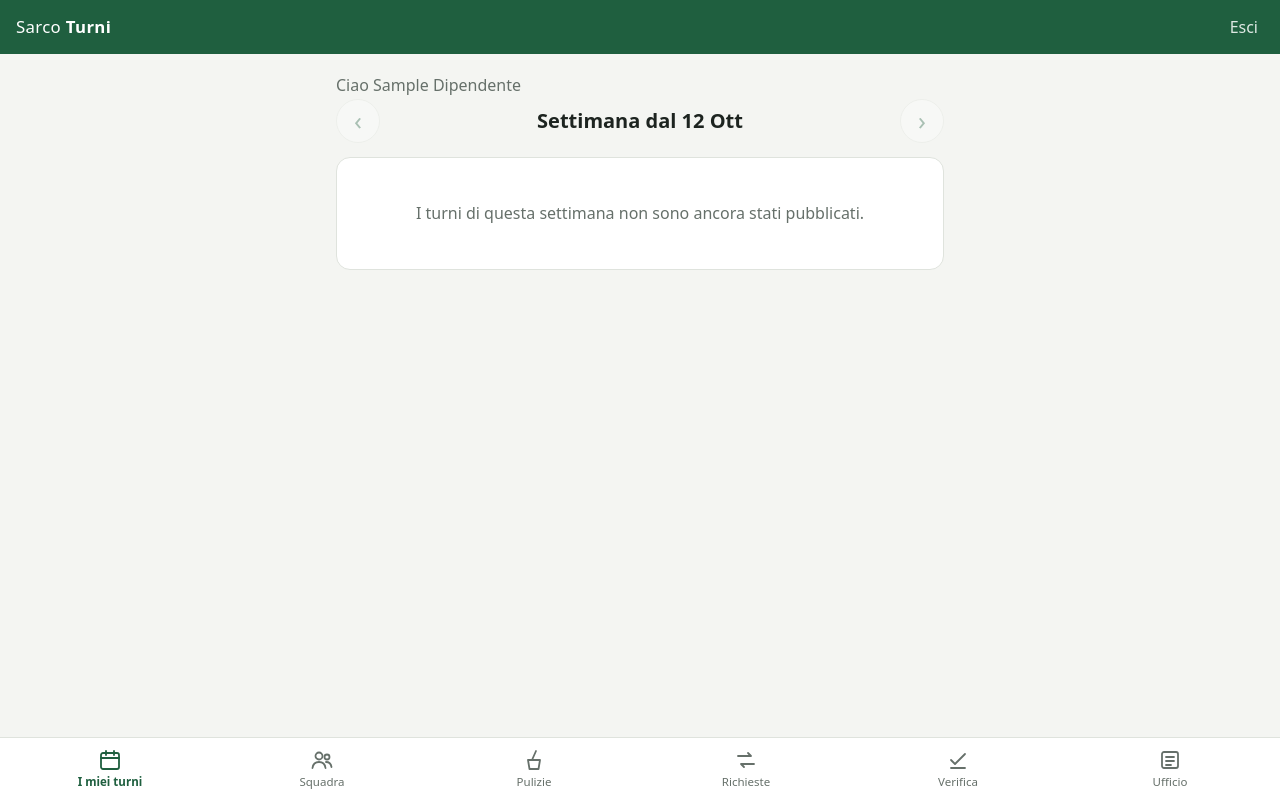
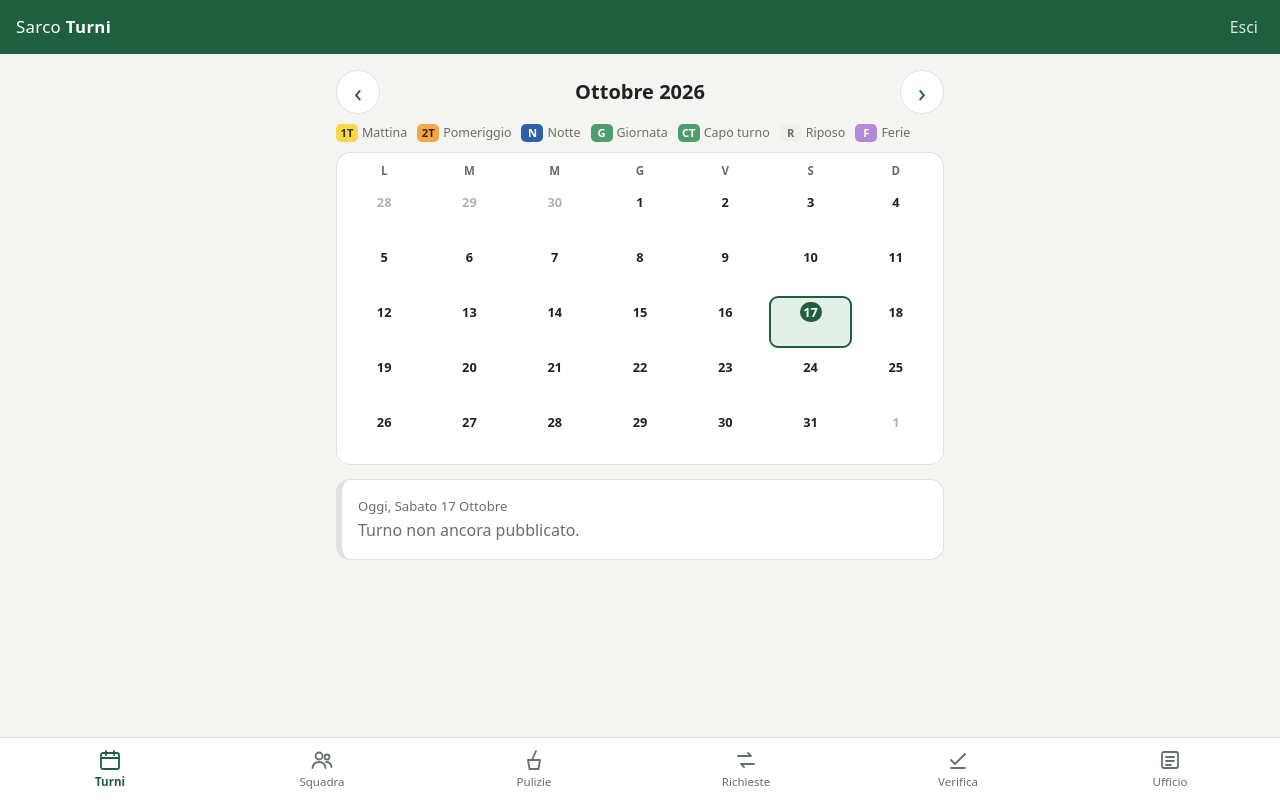
Before and after one commit to giuliaspann/Sarco-4.0, a Django app: page /turni/miei/ in a window 1280 px wide. Run offline with Django 5.2, Linux system fonts and the light colour scheme; a user stored in the database is signed in; tables that the repository leaves empty hold one stand-in row (values such as "Sample post"); data that the repository does not hold is empty.

Commit message:
Turni: calendario mensile, niente scorrimenti laterali sul telefono
- I miei turni diventa un calendario del mese con sigle colorate per fascia e il
  dettaglio del giorno toccato (con chi lavori, pulizie, chiedi cambio)
- filtri e menu ufficio come barra a segmenti su una riga / griglia 2x2
- anteprima dell'import a schede sul telefono invece della tabella larga

Co-Authored-By: Claude Opus 5.5 <noreply@anthropic.com>

```diff
--- a/turni/static/turni/app.css
+++ b/turni/static/turni/app.css
@@ -43,6 +43,9 @@
 html { -webkit-text-size-adjust: 100%; }
 body {
   margin: 0;
+  /* sul telefono si scorre solo in verticale */
+  overflow-x: hidden;
+  overflow-wrap: anywhere;
   background: var(--sfondo);
   color: var(--testo);
   font: 16px/1.4 system-ui, -apple-system, "Segoe UI", Roboto, sans-serif;
@@ -162,8 +165,17 @@ body.larga .pagina { max-width: 1200px; }
 .conteggio.completo { background: var(--ok); color: #fff; }
 .conteggio.da-vedere { background: var(--imp2); }
 
-.filtri { display: flex; gap: 6px; overflow-x: auto; margin-top: 10px; padding-bottom: 2px; }
-.filtri a { white-space: nowrap; padding: 7px 12px; border-radius: 99px; background: var(--carta); border: 1px solid var(--bordo); text-decoration: none; color: var(--testo); font-size: .88rem; }
+/* barra a segmenti: tutti i pulsanti su una riga, larghezze uguali, niente buchi */
+.filtri {
+  display: grid; grid-auto-flow: column; grid-auto-columns: minmax(0, 1fr); gap: 3px; margin-top: 10px;
+  padding: 3px; border-radius: 12px; background: var(--altro); border: 1px solid var(--bordo);
+}
+.filtri.due { grid-auto-flow: row; grid-template-columns: 1fr 1fr; }
+.filtri.due a:last-child:nth-child(odd) { grid-column: span 2; }
+.filtri a {
+  text-align: center; padding: 8px 4px; border-radius: 9px; text-decoration: none; color: var(--testo);
+  font-size: .88rem; font-weight: 600; border: 0; background: transparent;
+}
 .filtri a.attivo { background: var(--primario); border-color: var(--primario); color: #fff; }
 @media (prefers-color-scheme: dark) { .filtri a.attivo { color: #10261a; } }
 
@@ -192,7 +204,7 @@ input[type=text], input[type=password], input[type=date], input[type=file], sele
 .azioni { display: flex; gap: 6px; flex: none; }
 
 .conferma { display: flex; gap: 10px; justify-content: flex-end; margin-bottom: 12px; }
-.tabella-scorre { overflow-x: auto; background: var(--carta); border: 1px solid var(--bordo); border-radius: var(--raggio); margin-bottom: 14px; }
+.tabella-scorre { background: var(--carta); border: 1px solid var(--bordo); border-radius: var(--raggio); margin-bottom: 14px; }
 .tabella { border-collapse: collapse; font-size: .82rem; width: 100%; }
 .tabella th, .tabella td { padding: 6px 8px; border-bottom: 1px solid var(--bordo); text-align: left; white-space: nowrap; }
 .tabella thead th { position: sticky; top: 0; background: var(--carta); }
@@ -248,3 +260,49 @@ body.accesso .menu { display: none; }
 .riga-form > * { flex: 1; }
 .giorno .cambia { font-size: .8rem; text-decoration: none; padding: 6px 10px; border-radius: 8px; border: 1px solid var(--bordo); white-space: nowrap; }
 textarea { width: 100%; font: inherit; padding: 10px 12px; border-radius: 10px; border: 1px solid var(--bordo); background: var(--sfondo); color: var(--testo); }
+
+/* Anteprima turni sul telefono: una scheda per dipendente invece della tabella larga */
+@media (max-width: 760px) {
+  .tabella, .tabella tbody, .tabella tr, .tabella th, .tabella td { display: block; }
+  .tabella thead { display: none; }
+  .tabella tr { padding: 10px 12px; border-bottom: 1px solid var(--bordo); display: flex; flex-wrap: wrap; gap: 4px; }
+  .tabella tbody th { flex: 1 1 100%; border: 0; padding: 0 0 4px; white-space: normal; }
+  .tabella td { border: 0; border-radius: 6px; padding: 3px 7px; white-space: normal; font-size: .78rem; background: var(--altro); }
+  .tabella td::before { content: attr(data-giorno) " "; font-weight: 700; }
+}
+
+/* ------------------------------------------------ calendario */
+.f-mattina { background: #f6d84a; color: #3d3200; }
+.f-pomeriggio { background: #f4a64a; color: #3f2300; }
+.f-notte { background: #2f5fa8; color: #fff; }
+.f-giorno { background: #4f9c6c; color: #fff; }
+.f-riposo { background: var(--altro); color: var(--tenue); }
+.f-ferie { background: #b48ad8; color: #fff; }
+
+.naviga.mese { margin-bottom: 10px; }
+.legenda { list-style: none; padding: 0; margin: 0 0 10px; display: flex; flex-wrap: wrap; gap: 4px 10px; font-size: .78rem; color: var(--tenue); }
+.legenda li { display: flex; align-items: center; gap: 4px; }
+.legenda i { font-style: normal; font-weight: 700; font-size: .7rem; min-width: 22px; text-align: center; padding: 1px 3px; border-radius: 5px; }
+
+.calendario { background: var(--carta); border: 1px solid var(--bordo); border-radius: var(--raggio); padding: 6px; margin-bottom: 14px; }
+.cal-testa, .cal-riga { display: grid; grid-template-columns: repeat(7, minmax(0, 1fr)); gap: 3px; }
+.cal-testa span { text-align: center; font-size: .72rem; font-weight: 700; color: var(--tenue); padding: 4px 0; }
+.cal-riga { margin-top: 3px; }
+.cal-giorno {
+  display: flex; flex-direction: column; align-items: center; gap: 2px; padding: 4px 0 5px;
+  border-radius: 9px; text-decoration: none; color: var(--testo); min-height: 52px; border: 2px solid transparent;
+}
+.cal-giorno.fuori { opacity: .35; }
+.cal-giorno.oggi .cal-num { background: var(--primario); color: #fff; border-radius: 99px; }
+.cal-giorno.scelto { border-color: var(--primario); background: var(--primario-chiaro); }
+.cal-num { font-size: .8rem; font-weight: 600; min-width: 22px; text-align: center; line-height: 20px; }
+.cal-sigla { font-size: .78rem; font-weight: 800; border-radius: 6px; width: 86%; text-align: center; padding: 3px 0; }
+
+.dettaglio-giorno { border-left-width: 6px; }
+.f-mattina-bordo { border-left-color: #f6d84a; }
+.f-pomeriggio-bordo { border-left-color: #f4a64a; }
+.f-notte-bordo { border-left-color: #2f5fa8; }
+.f-giorno-bordo { border-left-color: #4f9c6c; }
+.f-ferie-bordo { border-left-color: #b48ad8; }
+h2.grande { font-size: 1.2rem; margin: 2px 0 6px; }
+.azioni-giorno { display: grid; gap: 8px; margin-top: 10px; }
--- a/turni/templates/turni/_ufficio_menu.html
+++ b/turni/templates/turni/_ufficio_menu.html
@@ -1,9 +1,9 @@
 {% with n=request.resolver_match.url_name %}
-<div class="filtri">
+<div class="filtri due">
   {% if nav_responsabile %}<a href="{% url 'turni:ufficio_richieste' %}" class="{% if n == 'ufficio_richieste' %}attivo{% endif %}">Richieste{% if nav_da_approvare %} ({{ nav_da_approvare }}){% endif %}</a>{% endif %}
   {% if user.is_staff %}
   <a href="{% url 'turni:importa' %}" class="{% if n == 'importa' or n == 'anteprima' %}attivo{% endif %}">Carica turni</a>
-  <a href="{% url 'turni:dipendenti' %}" class="{% if n == 'dipendenti' %}attivo{% endif %}">Dipendenti e PIN</a>
+  <a href="{% url 'turni:dipendenti' %}" class="{% if n == 'dipendenti' %}attivo{% endif %}">Dipendenti</a>
   <a href="{% url 'admin:turni_elementopulizia_changelist' %}">Mezzi e zone</a>
   {% endif %}
 </div>
--- a/turni/templates/turni/base.html
+++ b/turni/templates/turni/base.html
@@ -32,7 +32,7 @@
   <nav class="menu">
     {% if nav_dipendente %}
       <a href="{% url 'turni:miei_turni' %}" class="{% if request.resolver_match.url_name == 'miei_turni' %}attivo{% endif %}">
-        <svg viewBox="0 0 24 24"><rect x="3" y="5" width="18" height="16" rx="2"/><path d="M3 10h18M8 3v4M16 3v4"/></svg>I miei turni</a>
+        <svg viewBox="0 0 24 24"><rect x="3" y="5" width="18" height="16" rx="2"/><path d="M3 10h18M8 3v4M16 3v4"/></svg>Turni</a>
     {% endif %}
     <a href="{% url 'turni:squadra' %}" class="{% if request.resolver_match.url_name == 'squadra' %}attivo{% endif %}">
       <svg viewBox="0 0 24 24"><circle cx="9" cy="8" r="3.5"/><path d="M2.5 20c.5-4 3-6 6.5-6s6 2 6.5 6"/><circle cx="17" cy="9" r="2.5"/><path d="M16 14c3 0 5 1.6 5.5 5"/></svg>Squadra</a>
--- a/turni/templates/turni/miei_turni.html
+++ b/turni/templates/turni/miei_turni.html
@@ -1,50 +1,56 @@
 {% extends 'turni/base.html' %}
-{% block titolo %}I miei turni{% endblock %}
+{% block titolo %}Turni{% endblock %}
 {% block contenuto %}
-<div class="intestazione">
-  <p class="tenue">Ciao {{ dip.nome_breve }}</p>
-  <div class="naviga">
-    <a class="freccia {% if not esiste_prec %}spento{% endif %}" href="?settimana={{ prec|date:'Y-m-d' }}" aria-label="Settimana precedente">‹</a>
-    <h1>Settimana dal {{ lunedi|date:'j M' }}</h1>
-    <a class="freccia {% if not esiste_succ %}spento{% endif %}" href="?settimana={{ succ|date:'Y-m-d' }}" aria-label="Settimana successiva">›</a>
-  </div>
+<div class="naviga mese">
+  <a class="freccia" href="?mese={{ mese_prec }}" aria-label="Mese precedente">‹</a>
+  <h1>{{ primo|date:'F Y'|capfirst }}</h1>
+  <a class="freccia" href="?mese={{ mese_succ }}" aria-label="Mese successivo">›</a>
 </div>
 
-{% if not settimana %}
-  <div class="vuoto"><p>I turni di questa settimana non sono ancora stati pubblicati.</p></div>
-{% else %}
-  <ol class="giorni">
-  {% for g in giorni %}
-    <li class="giorno {% if g.oggi %}oggi{% endif %} {{ g.turno.colore|default:'off' }}">
-      <div class="data">
-        <span class="dow">{{ g.data|date:'D' }}</span>
-        <span class="num">{{ g.data|date:'j' }}</span>
-      </div>
-      <div class="dettaglio">
-        {% if g.turno %}
-          <strong>{{ g.turno.descrizione }}</strong>
-          {% if g.turno.nota_modifica %}<span class="tenue piccolo">{{ g.turno.nota_modifica }}</span>{% endif %}
-          {% if g.colleghi %}
-            <span class="tenue piccolo">con {% for c in g.colleghi %}{{ c.dipendente.nome_breve }}{% if not forloop.last %}, {% endif %}{% endfor %}</span>
-          {% endif %}
-        {% else %}
-          <span class="tenue">—</span>
-        {% endif %}
-      </div>
-      {% if g.oggi %}<span class="etichetta">Oggi</span>
-      {% elif g.futuro and g.turno %}<a class="cambia" href="{% url 'turni:nuovo_cambio' %}?giorno={{ g.data|date:'Y-m-d' }}">Cambia</a>{% endif %}
-    </li>
+<ul class="legenda">
+  <li><i class="f-mattina">1T</i>Mattina</li>
+  <li><i class="f-pomeriggio">2T</i>Pomeriggio</li>
+  <li><i class="f-notte">N</i>Notte</li>
+  <li><i class="f-giorno">G</i>Giornata</li>
+  <li><i class="f-giorno">CT</i>Capo turno</li>
+  <li><i class="f-riposo">R</i>Riposo</li>
+  <li><i class="f-ferie">F</i>Ferie</li>
+</ul>
+
+<div class="calendario">
+  <div class="cal-testa">{% for g in 'LMMGVSD' %}<span>{{ g }}</span>{% endfor %}</div>
+  {% for settimana in settimane %}
+  <div class="cal-riga">
+    {% for c in settimana %}
+      <a href="?giorno={{ c.data|date:'Y-m-d' }}"
+         class="cal-giorno{% if c.data.month != primo.month %} fuori{% endif %}{% if c.data == oggi %} oggi{% endif %}{% if c.data == scelto %} scelto{% endif %}">
+        <span class="cal-num">{{ c.data.day }}</span>
+        {% if c.turno %}<span class="cal-sigla {{ c.turno.classe_fascia }}">{{ c.turno.sigla }}</span>{% endif %}
+      </a>
+    {% endfor %}
+  </div>
   {% endfor %}
-  </ol>
+</div>
 
-  {% if note %}
-  <section class="scheda">
-    <h2>Note per te</h2>
-    <ul class="note">{% for n in note %}<li>{{ n.testo }}</li>{% endfor %}</ul>
-  </section>
+<section class="scheda dettaglio-giorno {% if turno %}{{ turno.classe_fascia }}-bordo{% endif %}">
+  <p class="tenue piccolo">{% if scelto == oggi %}Oggi, {% endif %}{{ scelto|date:'l j F'|capfirst }}</p>
+  {% if turno %}
+    <h2 class="grande">{{ turno.descrizione }}</h2>
+    {% if turno.nota_modifica %}<p class="tenue piccolo">{{ turno.nota_modifica }}</p>{% endif %}
+    {% if colleghi %}<p>Con: {% for c in colleghi %}{{ c.dipendente.nome_breve }}{% if not forloop.last %}, {% endif %}{% endfor %}</p>{% endif %}
+    <div class="azioni-giorno">
+      {% if scelto == oggi and turno.lavora %}<a class="bottone pieno" href="{% url 'turni:pulizie' %}">Pulizie di fine turno</a>{% endif %}
+      {% if scelto > oggi %}<a class="bottone" href="{% url 'turni:nuovo_cambio' %}?giorno={{ scelto|date:'Y-m-d' }}">Chiedi cambio</a>{% endif %}
+    </div>
+  {% else %}
+    <p class="tenue">Turno non ancora pubblicato.</p>
   {% endif %}
-  {% if dip.tutor %}
-  <p class="tenue piccolo centrato">I tuoi tutor: {{ dip.tutor|title }}</p>
-  {% endif %}
+</section>
+
+{% if note %}
+<section class="scheda">
+  <h2>Note per te</h2>
+  <ul class="note">{% for n in note %}<li>{{ n.testo }}</li>{% endfor %}</ul>
+</section>
 {% endif %}
 {% endblock %}
--- a/turni/templates/turni/ufficio_anteprima.html
+++ b/turni/templates/turni/ufficio_anteprima.html
@@ -24,7 +24,7 @@
         {% if r.nuovo %}<span class="etichetta">nuovo</span>{% elif r.come %}<span class="tenue piccolo">= {{ r.come }}</span>{% endif %}
       </th>
       {% for t in r.turni %}
-        <td class="{{ t.colore }}" title="{{ t.codice }}">{{ t.descrizione }}</td>
+        <td class="{{ t.colore }}" title="{{ t.codice }}" data-giorno="{% cycle 'Lun' 'Mar' 'Mer' 'Gio' 'Ven' 'Sab' 'Dom' %}">{{ t.descrizione }}</td>
       {% endfor %}
     </tr>
   {% endfor %}
--- a/turni/views.py
+++ b/turni/views.py
@@ -61,41 +61,64 @@ def home(request):
 
 @login_required
 def miei_turni(request):
+    """Calendario del mese: una sigla colorata per giorno, sotto il dettaglio del giorno scelto."""
     dip = dipendente_di(request)
     if dip is None:
         return render(request, 'turni/nessun_dipendente.html')
     oggi = timezone.localdate()
-    lunedi = leggi_data(request.GET.get('settimana'), oggi - timedelta(days=oggi.weekday()))
-    lunedi -= timedelta(days=lunedi.weekday())
-    settimana = Settimana.objects.filter(lunedi=lunedi, pubblicata=True).first()
+    scelto = leggi_data(request.GET.get('giorno'), oggi)
+    primo = scelto.replace(day=1)
+    if request.GET.get('mese'):
+        try:
+            anno, mese = map(int, request.GET['mese'].split('-'))
+            primo = date(anno, mese, 1)
+            if (scelto.year, scelto.month) != (anno, mese):
+                scelto = oggi if (oggi.year, oggi.month) == (anno, mese) else primo
+        except ValueError:
+            pass
+    ultimo = (primo + timedelta(days=32)).replace(day=1) - timedelta(days=1)
+    inizio = primo - timedelta(days=primo.weekday())
+    fine = ultimo + timedelta(days=6 - ultimo.weekday())
 
-    giorni = []
-    if settimana:
-        turni = {t.data: t for t in dip.turni.filter(settimana=settimana)}
-        stessi = {}
-        for t in Turno.objects.filter(settimana=settimana).exclude(dipendente=dip).select_related('dipendente'):
-            stessi.setdefault((t.data, t.fascia, t.postazione), []).append(t)
-        for g in settimana.giorni:
-            t = turni.get(g)
-            colleghi = stessi.get((g, t.fascia, t.postazione), []) if t and t.lavora and t.postazione else []
-            giorni.append({'data': g, 'turno': t, 'oggi': g == oggi, 'futuro': g > oggi, 'colleghi': colleghi})
-        note = [n for n in settimana.note.all() if importa.stesso_nome(n.dipendente, dip.nome)]
-    else:
-        note = []
+    turni = {t.data: t for t in dip.turni.filter(data__range=(inizio, fine), settimana__pubblicata=True)}
+    settimane = []
+    g = inizio
+    while g <= fine:
+        settimane.append(
+            [{'data': g + timedelta(days=i), 'turno': turni.get(g + timedelta(days=i))} for i in range(7)]
+        )
+        g += timedelta(days=7)
 
+    turno = turni.get(scelto)
+    colleghi = []
+    if turno and turno.lavora:
+        colleghi = (
+            Turno.objects.filter(data=scelto, fascia=turno.fascia, postazione=turno.postazione)
+            .exclude(dipendente=dip)
+            .select_related('dipendente')
+            .order_by('dipendente__nome')
+        )
+    note = [
+        n
+        for s in Settimana.objects.filter(lunedi__range=(inizio, fine), pubblicata=True).prefetch_related('note')
+        for n in s.note.all()
+        if importa.stesso_nome(n.dipendente, dip.nome)
+    ]
+    mese_prec = primo - timedelta(days=1)
     return render(
         request,
         'turni/miei_turni.html',
         {
             'dip': dip,
-            'settimana': settimana,
-            'lunedi': lunedi,
-            'giorni': giorni,
+            'primo': primo,
+            'settimane': settimane,
+            'oggi': oggi,
+            'scelto': scelto,
+            'turno': turno,
+            'colleghi': colleghi,
             'note': note,
-            'prec': lunedi - timedelta(days=7),
-            'succ': lunedi + timedelta(days=7),
-            'esiste_succ': Settimana.objects.filter(lunedi=lunedi + timedelta(days=7), pubblicata=True).exists(),
-            'esiste_prec': Settimana.objects.filter(lunedi=lunedi - timedelta(days=7), pubblicata=True).exists(),
+            'mese_prec': f'{mese_prec:%Y-%m}',
+            'mese_succ': f'{ultimo + timedelta(days=1):%Y-%m}',
         },
     )
 
@@ -237,7 +260,8 @@ def capoturno(request):
             'giorno': giorno,
             'turni': turni,
             'fascia': fascia,
-            'fasce': [(f, Fascia(f).label) for f in ORDINE_FASCE if f != Fascia.ALTRO],
+            # sigle come nel calendario, così la barra sta su una riga
+            'fasce': [(f, Turno.SIGLE[f]) for f in (Fascia.MATTINA, Fascia.POMERIGGIO, Fascia.NOTTE, Fascia.GIORNALIERO)],
             'prec': giorno - timedelta(days=1),
             'succ': giorno + timedelta(days=1),
         },
```
Also changed, not shown: turni/models.py (+30 -0 lines), turni/tests.py (+23 -0 lines).
